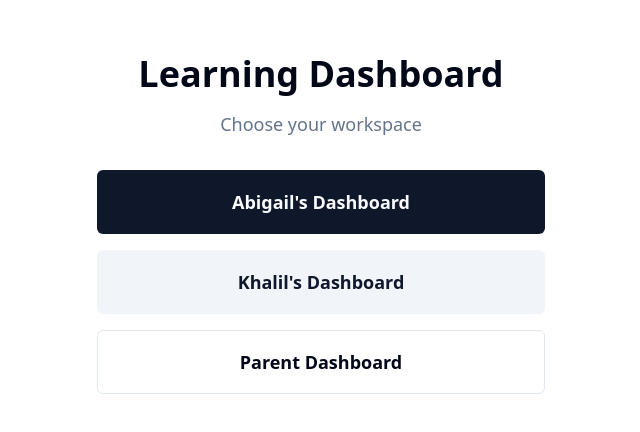
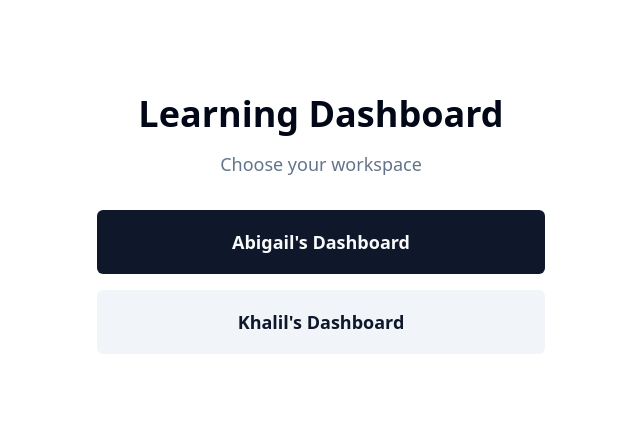
Before and after one commit to reb-cat/learning-schedule, a React (Vite) app: page / in a window 1280 px wide. Shown: the part 176-608 px from the top of the page, without its empty margins (319-959 px from the left). Built offline with nearby package versions, Linux system fonts and the light colour scheme.

Commit message:
Remove Parent Dashboard button
Removed the Parent Dashboard button from the main learning dashboard page in `src/pages/Index.tsx` to simplify the interface. The route for the Parent Dashboard remains accessible via direct URL.

```diff
--- a/src/pages/Index.tsx
+++ b/src/pages/Index.tsx
@@ -32,16 +32,6 @@ const Index = () => {
               Khalil's Dashboard
             </Button>
           </Link>
-
-          <Link to="/parent" className="block">
-            <Button
-              variant="outline"
-              size="lg"
-              className="w-full h-16 text-lg font-semibold"
-            >
-              Parent Dashboard
-            </Button>
-          </Link>
         </div>
       </div>
     </div>
```
